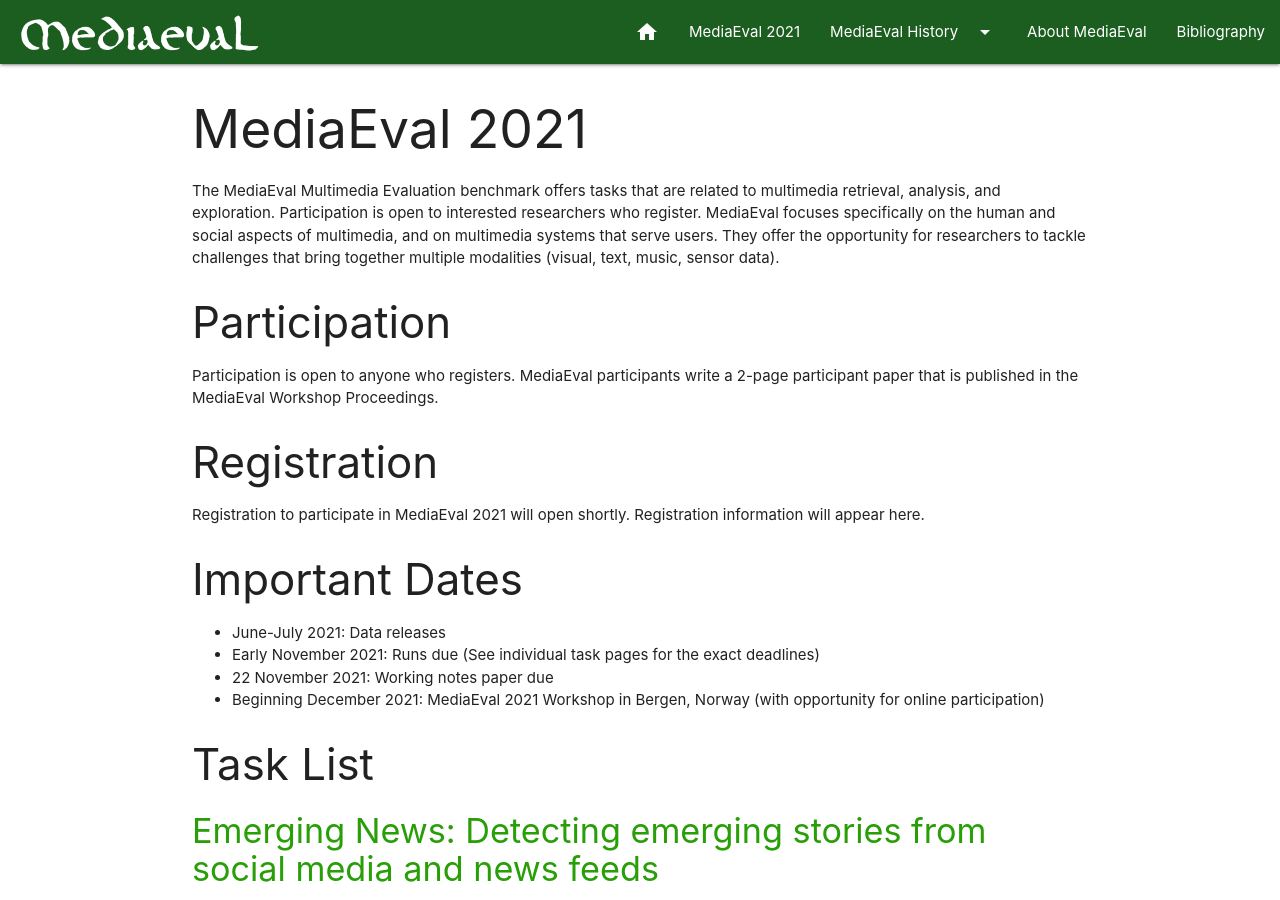
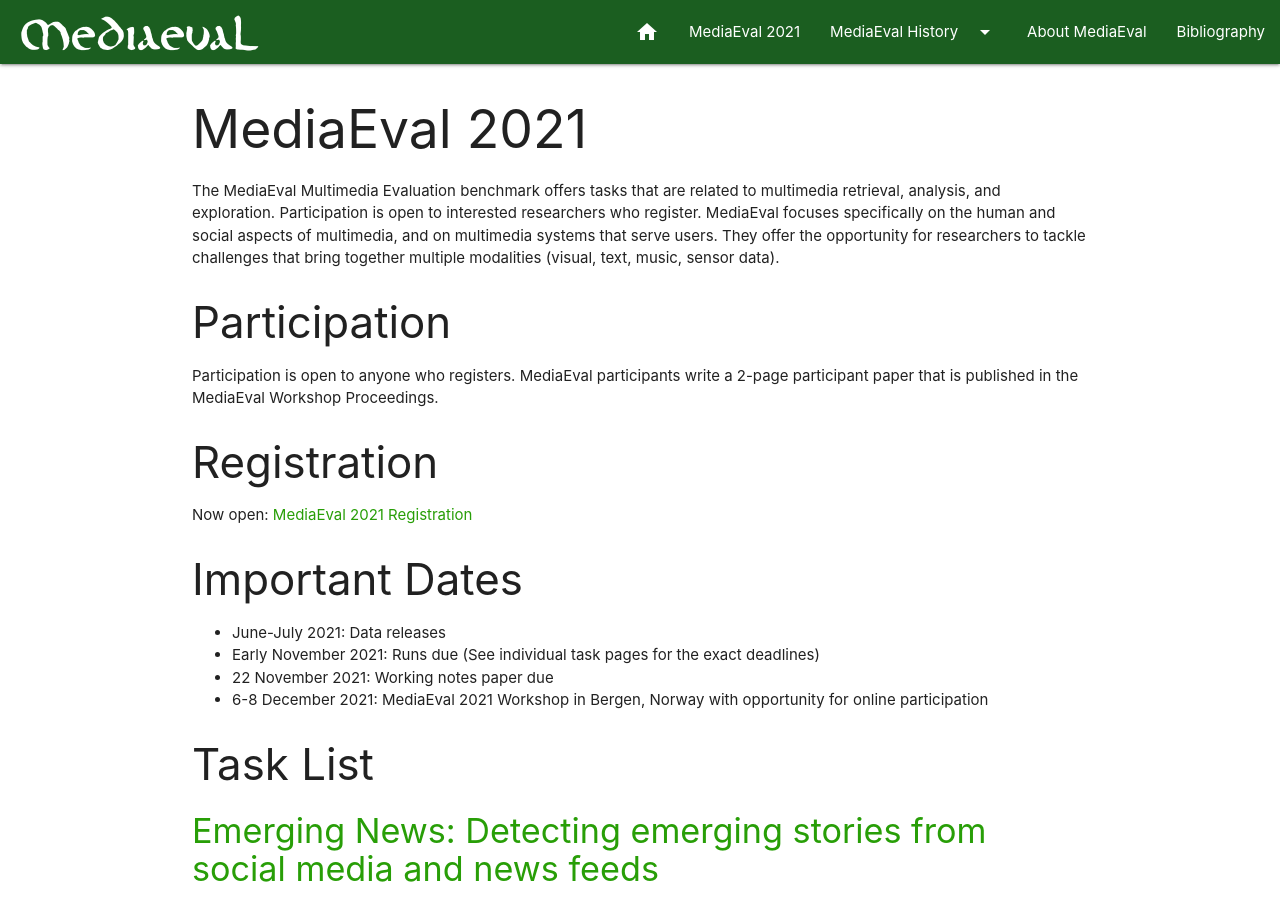
Before and after one commit to multimediaeval/multimediaeval.github.io, a Jekyll site: the page built from _editions/2021.md, in a window 1280 px wide and 900 px high. Built offline with Jekyll 4.4.1, drawn with Linux system fonts in a browser that asks for light colours.

Commit message:
Update 2021.md
Added registration link

```diff
--- a/_editions/2021.md
+++ b/_editions/2021.md
@@ -11,10 +11,10 @@
 Participation is open to anyone who registers. MediaEval participants write a 2-page participant paper that is published in the MediaEval Workshop Proceedings.
 
 ### Registration
-Registration to participate in MediaEval 2021 will open shortly. Registration information will appear here.
+Now open: [MediaEval 2021 Registration](https://docs.google.com/forms/d/e/1FAIpQLSchIcIaSlM1fNeWGCSoSBMR6HS48HKMhWEY151vvCmb5KhO-w/viewform?usp=sf_link)
 
 ### Important Dates
 * June-July 2021: Data releases
 * Early November 2021: Runs due (See individual task pages for the exact deadlines)
 * 22 November 2021: Working notes paper due
-* Beginning December 2021: MediaEval 2021 Workshop in Bergen, Norway (with opportunity for online participation)
+* 6-8 December 2021: MediaEval 2021 Workshop in Bergen, Norway with opportunity for online participation
```
